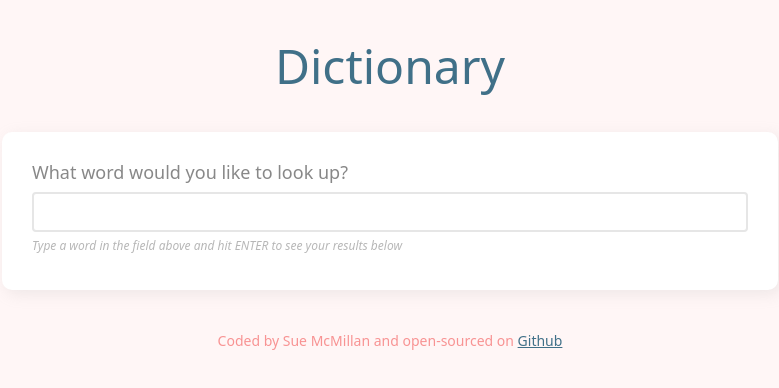
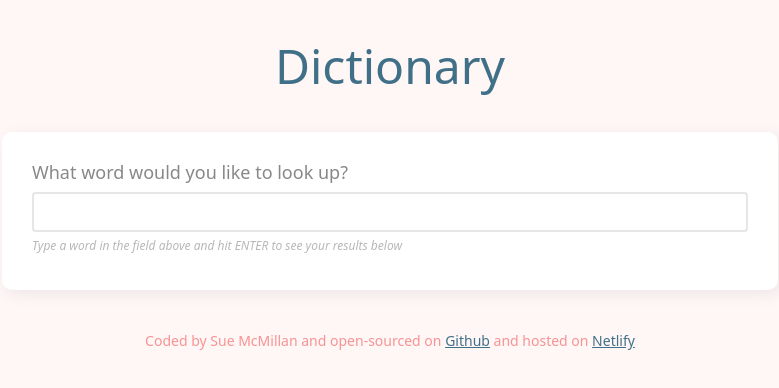
Before and after one commit to Strumhum/dictionary-app, a React (Create React App) app: page / in a window 1280 px wide. Shown: the top 388 px of the page, without its empty margins (250-1029 px from the left). Built offline with nearby package versions, Linux system fonts and the light colour scheme; no server answers.

Commit message:
Edited code with set-cookie

```diff
--- a/src/App.css
+++ b/src/App.css
@@ -1,6 +1,7 @@
 body {
   background: #fff6f6;
   color: #888;
+  margin-bottom: 80px;
 }
 
 .App-header {
--- a/src/App.js
+++ b/src/App.js
@@ -16,6 +16,10 @@ export default function App() {
             rel="noreferrer"
           >
             Github
+          </a>{" "}
+          and hosted on{" "}
+          <a href="https://www.netlify.com/" target="_blank" rel="noreferrer">
+            Netlify
           </a>
         </footer>
       </div>
--- a/src/Dictionary.js
+++ b/src/Dictionary.js
@@ -16,7 +16,6 @@ export default function Dictionary(props) {
 
   function handlePexelsResponse(response) {
     setPhotos(response.data.photos);
-    console.log(response.data.photos);
   }
 
   function search() {
@@ -29,6 +28,12 @@ export default function Dictionary(props) {
       "zfL4diViCR3o1OJpeC97BqDxbOhZSNF9LLLBrLb5wZzed6MIGU4lV7Hu";
     let pexelsApiUrl = `https://api.pexels.com/v1/search?query=${keyword}&per_page=9`;
     let headers = { Authorization: `${pexelsApiKey}` };
+    const setHeaders =
+      ("set-cookie",
+      [
+        "same-site-cookie=bar; SameSite=Lax",
+        "cross-site-cookie=foo; SameSite=None; Secure",
+      ]);
     axios.get(pexelsApiUrl, { headers: headers }).then(handlePexelsResponse);
   }
 
--- a/src/Photos.js
+++ b/src/Photos.js
@@ -21,6 +21,14 @@ export default function Photos(props) {
             );
           })}
         </div>
+        <div className="credit text-center">
+          <small>
+            Photos supplied courtesy of{" "}
+            <a href="https://www.pexels.com/" target="_blank" rel="noreferrer">
+              Pexels
+            </a>
+          </small>
+        </div>
       </section>
     );
   } else {
```
